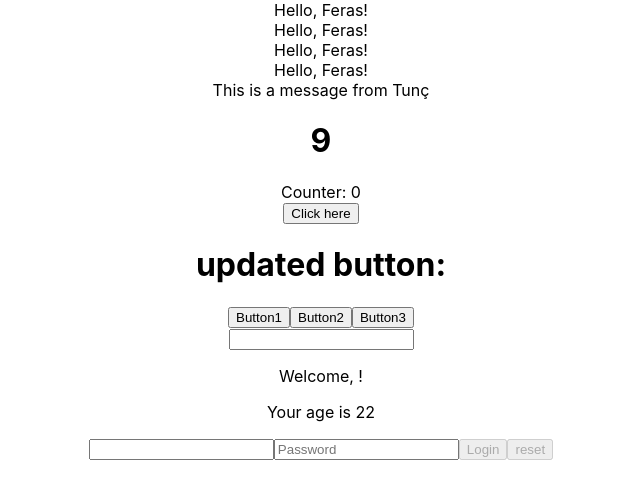
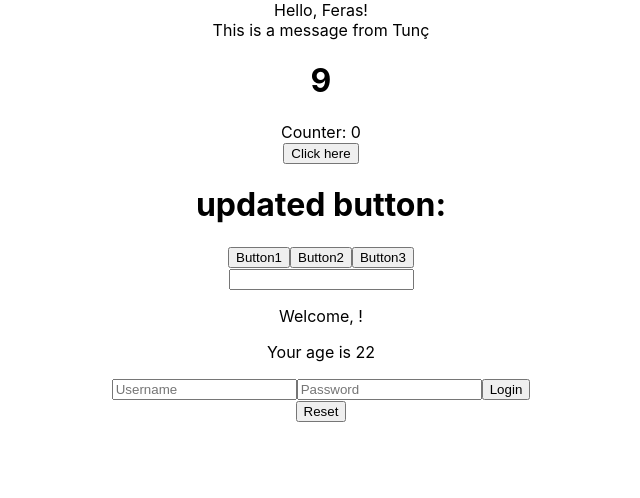
Before and after one commit to tuncduluc/ReactExs, a React (Create React App) app in the folder my-app/: page / in a window 1280 px wide. Shown: the top 498 px of the page, without its empty margins (319-959 px from the left). Built offline with nearby package versions, Linux system fonts and the light colour scheme.

Commit message:
Forms - `UncontrolledLogin` component

```diff
--- a/my-app/src/App.js
+++ b/my-app/src/App.js
@@ -7,6 +7,7 @@ import Welcome from './components/Welcome.js'
 import ClickTracker from './components/ClickTracker';
 import InteractiveWelcome from './components/InteractiveWelcome';
 import Login from './components/Login';
+import UncontrolledLogin from './components/UncontrolledLogin';
 function App() {
 
 
@@ -17,9 +18,7 @@ function App() {
   return (
     <div className="App">
 
-      <Hello/>
-      <Hello/>
-      <Hello/>
+
       <Hello/>
       <Message/>
 
--- a/my-app/src/components/InteractiveWelcome.js
+++ b/my-app/src/components/InteractiveWelcome.js
@@ -1,6 +1,6 @@
 import React, { Component } from "react";
 import Welcome from "./Welcome";
-import Login from "./Login";
+import UncontrolledLogin from "./UncontrolledLogin";
 
 
 class InteractiveWelcome extends Component {
@@ -31,7 +31,7 @@ class InteractiveWelcome extends Component {
                     value={this.state.name}
                     onChange={this.inputChange}/>
                 <Welcome name={this.state.name} />
-                <Login onLogin={this.handleLogin} onReset={this.handleReset}/>
+                <UncontrolledLogin onLogin={this.handleLogin} onReset={this.handleReset}/>
             </div>
         )
     }
--- /dev/null
+++ b/my-app/src/components/UncontrolledLogin.js
@@ -0,0 +1,39 @@
+import React, { useRef } from "react";
+
+function UncontrolledLogin({ onLogin, onReset }) {
+    const usernameRef = useRef(null);
+    const passwordRef = useRef(null);
+
+    const handleLogin = (event) => {
+        event.preventDefault();
+        const username = usernameRef.current.value;
+        const password = passwordRef.current.value;
+        onLogin({ username, password });
+      };
+
+
+
+    const handleReset = (event) => {
+        event.preventDefault();
+        usernameRef.current.value = '';
+        passwordRef.current.value = '';
+        onReset();
+        };
+
+
+    return (
+        <div>
+            <form onSubmit={handleLogin}>
+                <input type="text" ref={usernameRef} placeholder="Username" />
+                <input type="password" ref={passwordRef} placeholder="Password" />
+                <button type="submit">Login</button>
+
+
+            </form>
+            <button onClick={handleReset}>Reset</button>
+
+        </div>
+    )
+}
+
+export default UncontrolledLogin;
```
